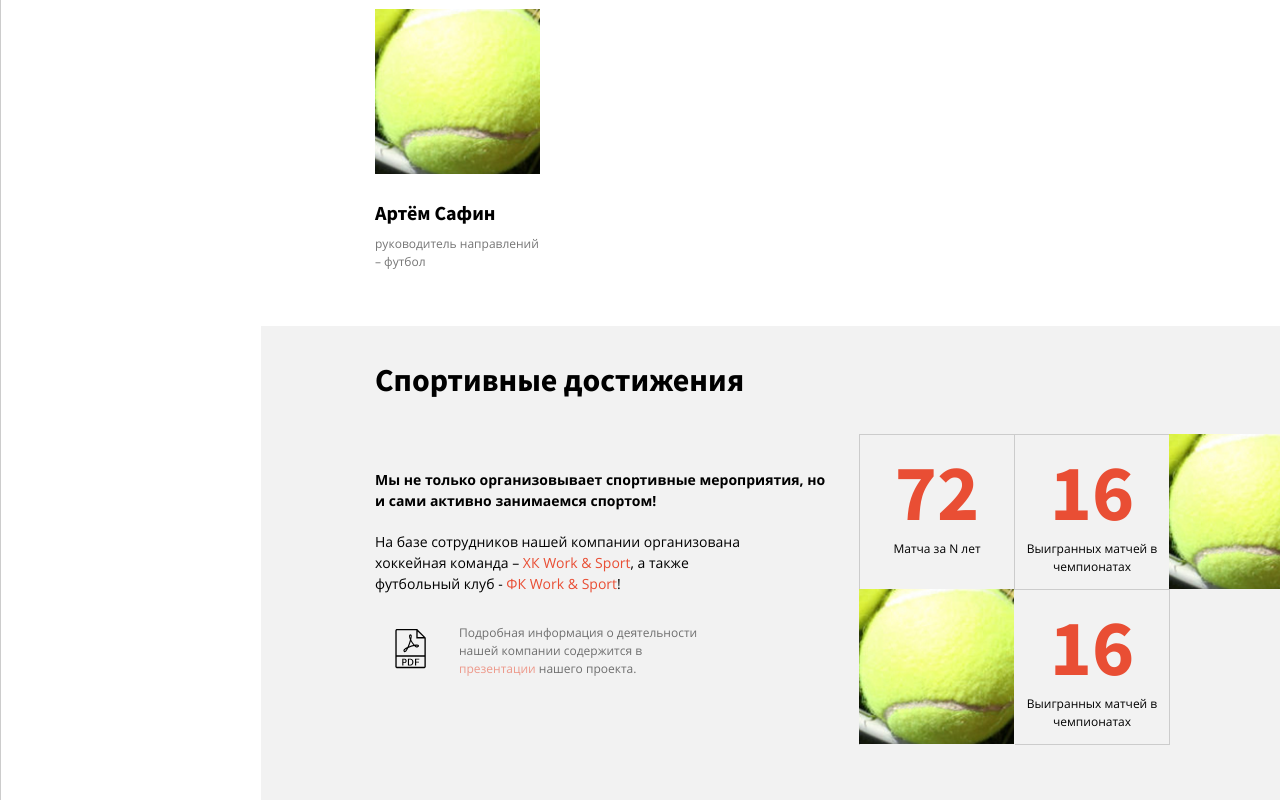
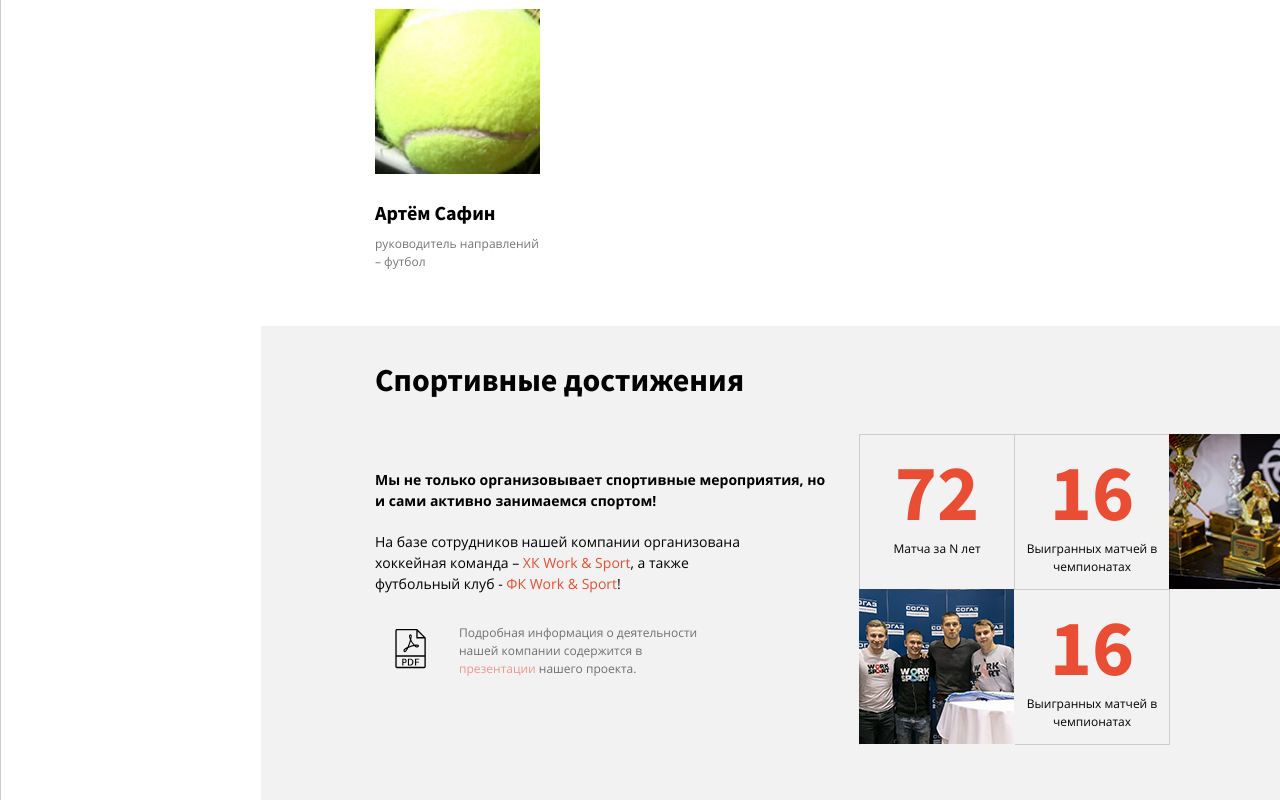
Before and after one commit to katerinarodnykh/work-sport, a plain HTML site: page about.html in a window 1280 px wide. Shown: the part 1538-2338 px from the top of the page. Drawn offline with Linux system fonts and the light colour scheme.

Commit message:
Фото для блока "спортивные достижения"

```diff
--- a/about.html
+++ b/about.html
@@ -155,10 +155,10 @@
                                     <p class="achievement__unit">Выигранных матчей в чемпионатах</p>
                                 </li>
                                 <li class="achievement__item">
-                                    <img src="img/all-sports-ball.jpg" width="155" height="155">
+                                    <img src="css/img/about-img.jpg" width="155" height="155">
                                 </li>
                                 <li class="achievement__item">
-                                    <img src="img/all-sports-ball.jpg" width="155" height="155">
+                                    <img src="css/img/about-img-2.jpg" width="155" height="155">
                                 </li>
                                 <li class="achievement__item">
                                     <p class="achievement__value">16</p>
--- a/css/style.css
+++ b/css/style.css
@@ -1323,7 +1323,7 @@ img {
 }
 
 .services__item--special {
-  background-image: url('img/all-sports.jpg');
+  background-image: url('img/services-bg.jpg');
   background-position: center top;
   background-repeat: no-repeat;
   width: 950px;
```
Also changed, not shown: css/img/about-img-2.jpg (added), css/img/about-img.jpg (added), css/img/services-bg.jpg (added).
